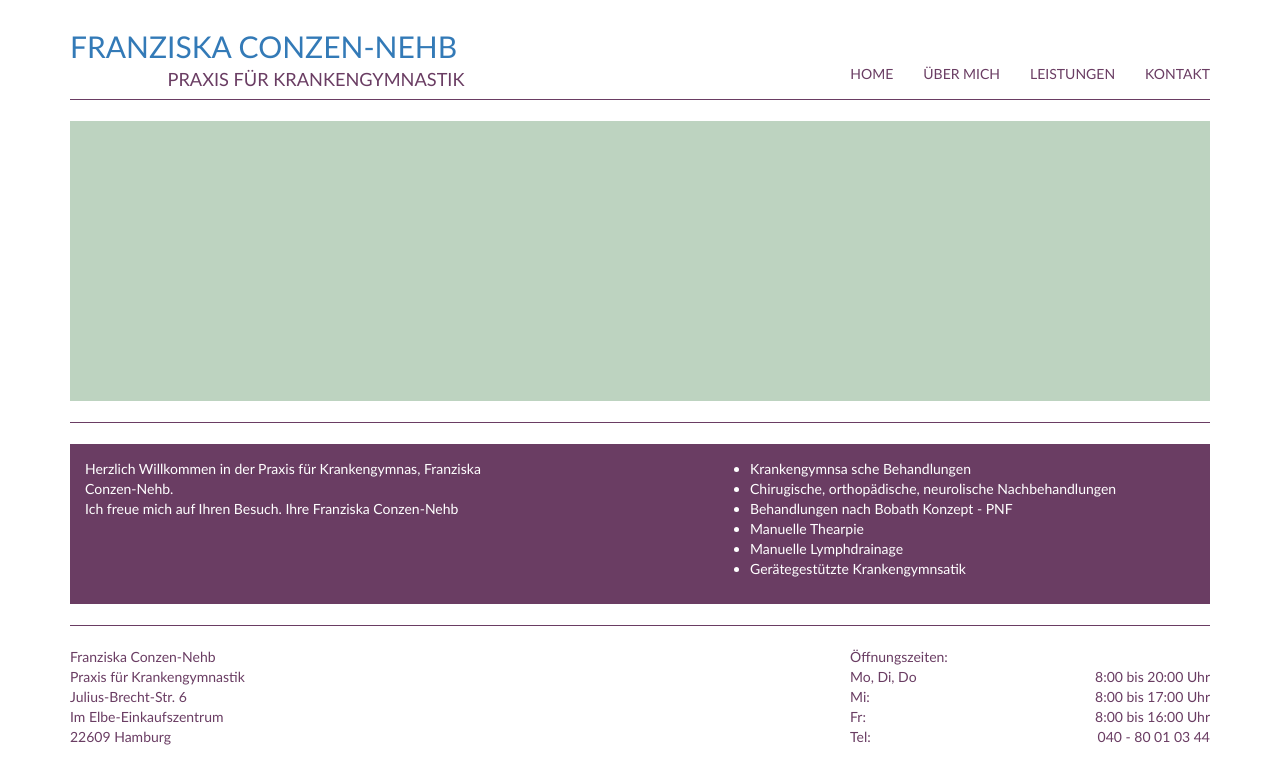
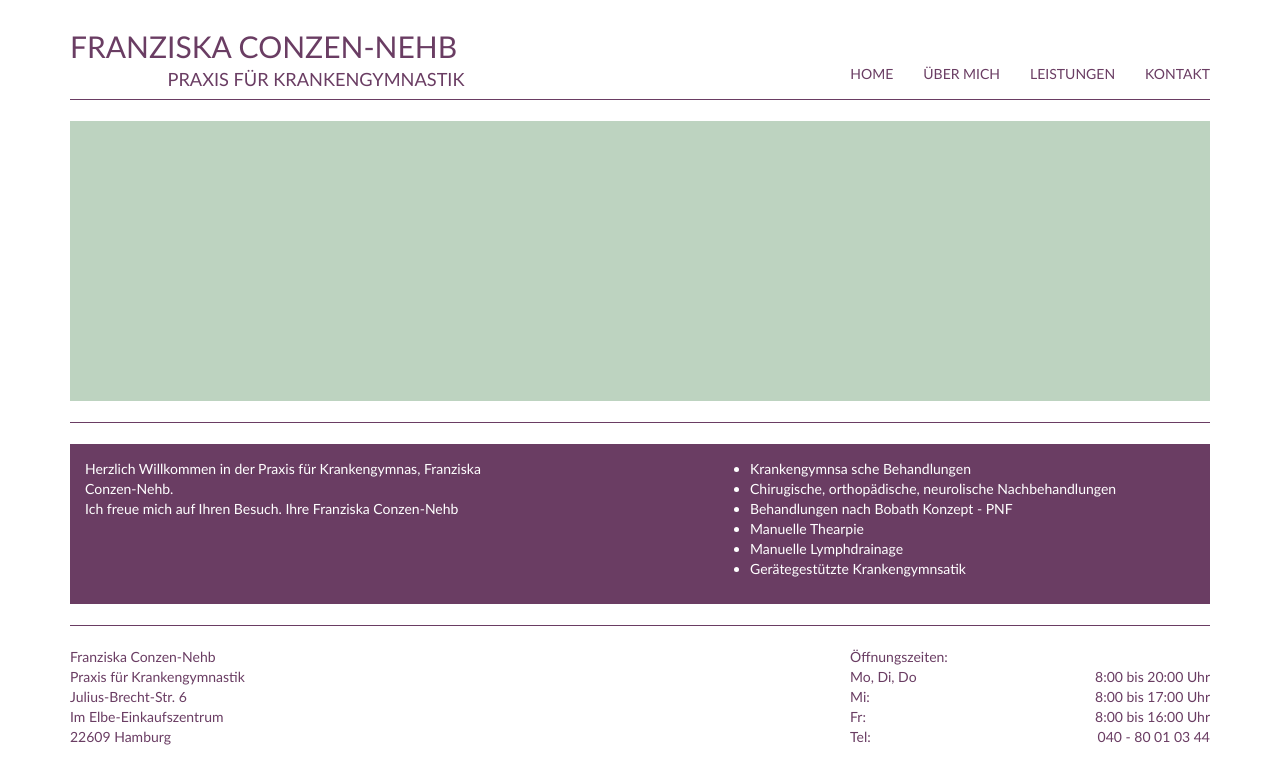
Before and after one commit to ccfz/conzen-nehb-static, a Jekyll site: the page built from index.html, in a window 1280 px wide. Shown: the top 784 px of the page. Built offline with Jekyll 4.4.1, drawn with Linux system fonts in a browser that asks for light colours; nearby versions of some CDN libraries.

Commit message:
made logo clickable

```diff
--- a/_sass/_base.scss
+++ b/_sass/_base.scss
@@ -22,6 +22,14 @@
 
   h2 {
     margin-bottom:0;
+    a {
+      color: inherit;
+      text-decoration:none;
+    }
+    a:hover {
+      color: inherit;
+      text-decoration:none;
+    }
   }
 }
 
```
